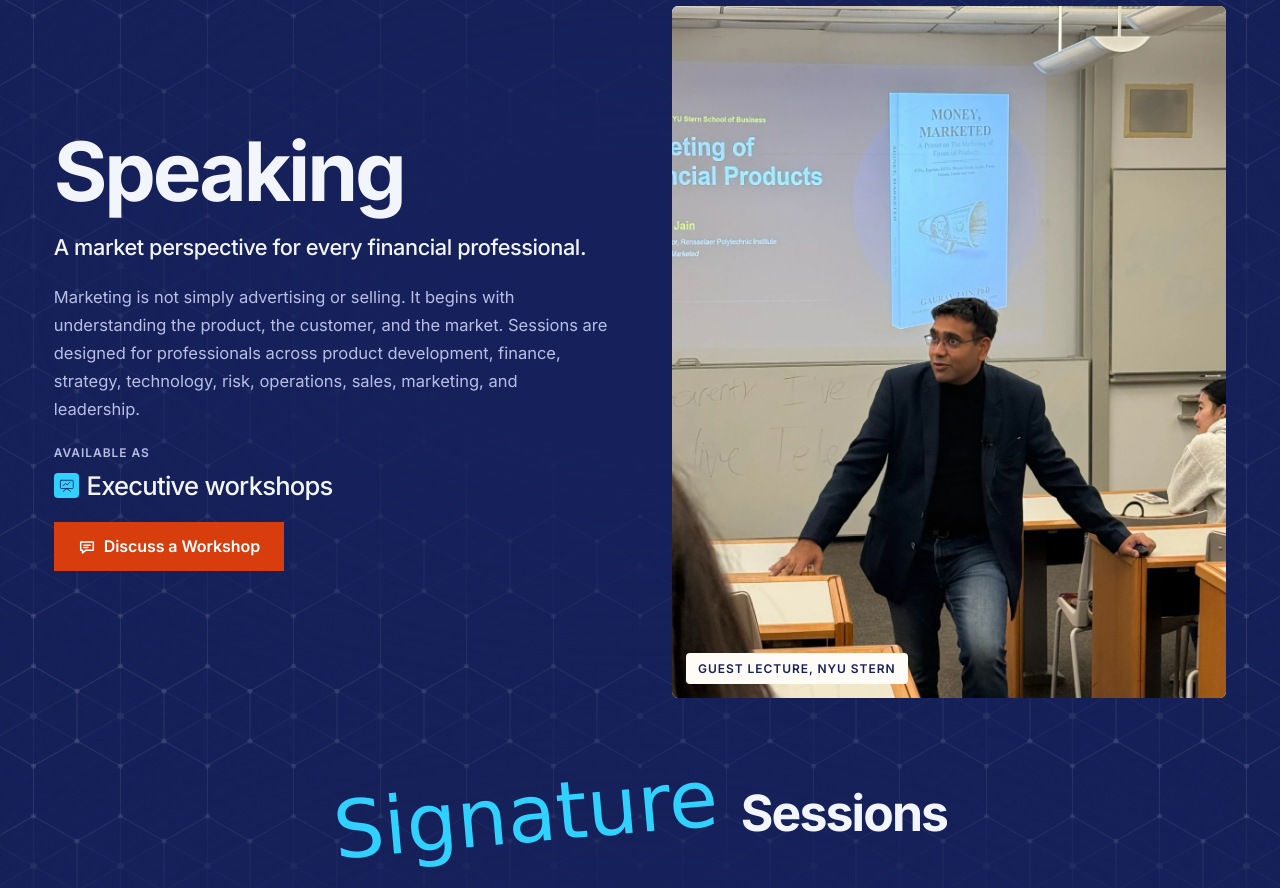
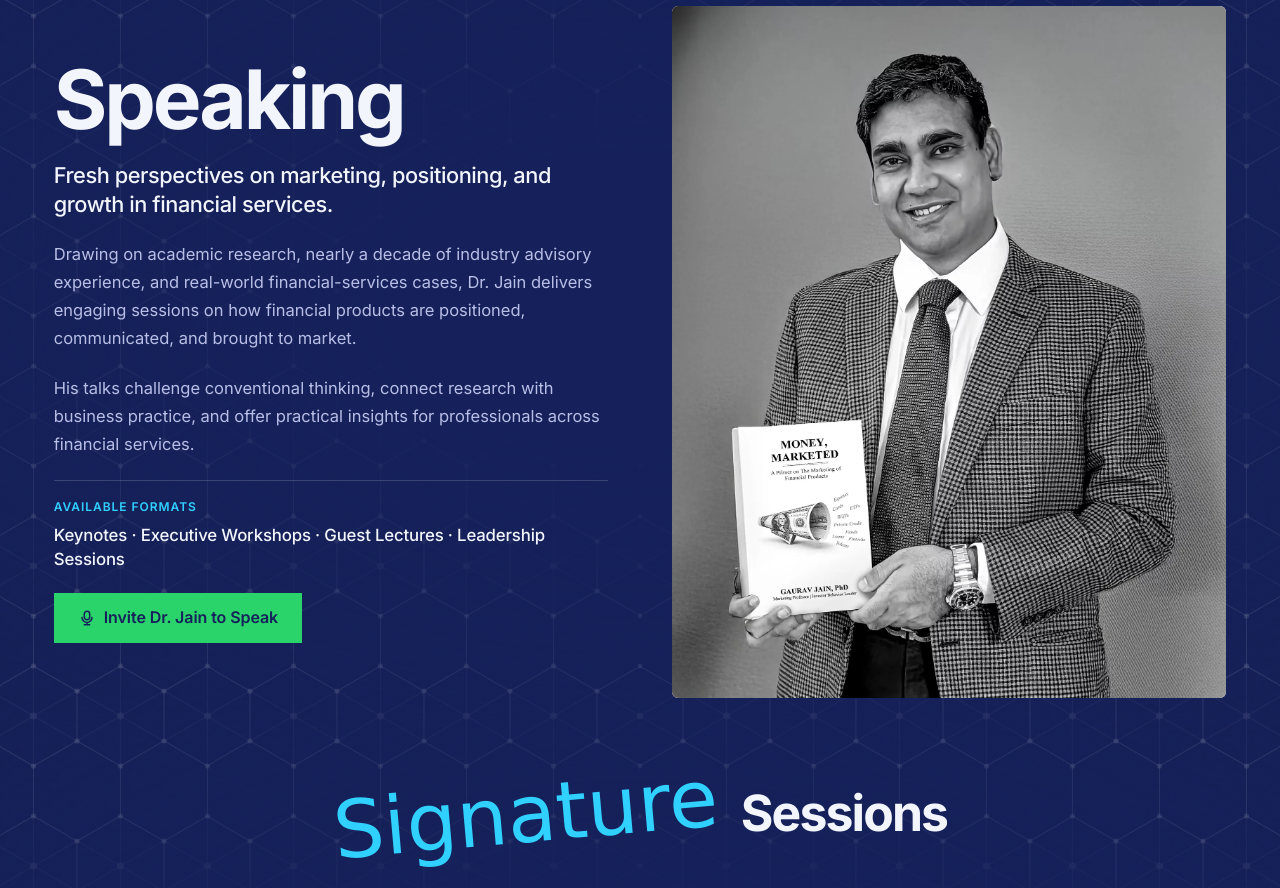
Before and after one commit to TwoZdo/gaurav-jain-site, a plain HTML site: page index.html in a window 1280 px wide. Shown: the part 2888-3776 px from the top of the page. Drawn offline with Linux system fonts and the light colour scheme; a web font is replaced by a local one.

Commit message:
Speaking: client copy, static formats line, green invite button, portrait with the book
Co-Authored-By: Claude Opus 5.5 <noreply@anthropic.com>
Claude-Session: https://claude.ai/code/session_01GcRmRZmAwVEkHUbC3LXqus

```diff
--- a/index.html
+++ b/index.html
@@ -9,7 +9,7 @@
   <link rel="preconnect" href="https://fonts.googleapis.com">
   <link rel="preconnect" href="https://fonts.gstatic.com" crossorigin>
   <link href="https://fonts.googleapis.com/css2?family=Mrs+Saint+Delafield&family=Inter:opsz,wght@14..32,300..800&display=swap" rel="stylesheet">
-  <link rel="stylesheet" href="styles.css?v=2007">
+  <link rel="stylesheet" href="styles.css?v=2008">
 </head>
 <body>
   <a class="skip" href="#main">Skip to content</a>
@@ -165,24 +165,17 @@
         <div class="split">
         <div class="band-copy">
           <h2 class="h2 h2--xl" id="talks-h">Speaking</h2>
-          <p class="about-lead">A market perspective for every financial professional.</p>
-          <p class="band-p">Marketing is not simply advertising or selling. It begins with understanding the product, the customer, and the market. Sessions are designed for professionals across product development, finance, strategy, technology, risk, operations, sales, marketing, and leadership.</p>
-          <div class="formats">
-            <span class="mono">Available as</span>
-            <ul class="dial-static"><li>Keynote talks</li><li>Employee development</li><li>Executive workshops</li></ul>
-            <p class="formats-dial" aria-hidden="true">
-              <span class="dial" data-dial><span class="drum">
-                <span class="face"><svg class="dial-ic" viewBox="0 0 40 40"><rect x="15" y="5" width="10" height="17" rx="5"/><path d="M10 19a10 10 0 0 0 20 0M20 29v6M14 35h12"/></svg>Keynote talks</span>
-                <span class="face"><svg class="dial-ic" viewBox="0 0 40 40"><circle cx="14" cy="14" r="5"/><circle cx="27" cy="16" r="4"/><path d="M5 33c1-6 4.5-9 9-9s8 3 9 9M23 33c.6-4 2.5-7 6-7 3 0 5 2 6 7"/></svg>Employee development</span>
-                <span class="face"><svg class="dial-ic" viewBox="0 0 40 40"><rect x="6" y="8" width="28" height="18" rx="2"/><path d="M12 32l8-6 8 6M12 20l5-5 4 3 6-6"/></svg>Executive workshops</span>
-              </span></span>
-            </p>
+          <p class="about-lead">Fresh perspectives on marketing, positioning, and growth in financial services.</p>
+          <p class="band-p">Drawing on academic research, nearly a decade of industry advisory experience, and real-world financial-services cases, Dr. Jain delivers engaging sessions on how financial products are positioned, communicated, and brought to market.</p>
+          <p class="band-p">His talks challenge conventional thinking, connect research with business practice, and offer practical insights for professionals across financial services.</p>
+          <div class="talk-formats">
+            <p class="mono">Available formats</p>
+            <p class="talk-formats-list">Keynotes · Executive Workshops · Guest Lectures · Leadership Sessions</p>
           </div>
-          <a class="btn btn--yellow" href="#invite"><svg class="btn-ic" viewBox="0 0 20 20" aria-hidden="true"><path d="M3 4.5h14v9H9l-4 3v-3H3z"/><path d="M6.5 8h7M6.5 10.5h4.5"/></svg><span>Discuss a Workshop</span></a>
+          <a class="btn btn--green" href="#invite"><svg class="btn-ic" viewBox="0 0 20 20" aria-hidden="true"><rect x="7" y="2.5" width="6" height="9.5" rx="3"/><path d="M4.5 9.5a5.5 5.5 0 0 0 11 0M10 15v2.5M7 17.5h6"/></svg><span>Invite Dr. Jain to Speak</span></a>
         </div>
         <figure class="split-photo">
-          <img src="assets/lecture-nyu-stern.webp" width="1200" height="1600" loading="lazy" alt="Dr. Gaurav Jain giving a guest lecture on the marketing of financial products at NYU Stern.">
-          <figcaption class="mono">Guest lecture, NYU Stern</figcaption>
+          <img src="assets/portrait-book.webp" width="1578" height="1973" loading="lazy" alt="Dr. Gaurav Jain smiling, holding a copy of his book Money, Marketed.">
         </figure>
         </div>
 
@@ -289,6 +282,6 @@
     </div>
   </footer>
 
-  <script src="site.js?v=2007" defer></script>
+  <script src="site.js?v=2008" defer></script>
 </body>
 </html>
--- a/styles.css
+++ b/styles.css
@@ -450,7 +450,7 @@ main, .foot { position: relative; z-index: 1; }
 .split-photo figcaption { position: absolute; left: 14px; bottom: 14px; background: var(--white); color: var(--ink); padding: 8px 12px; border-radius: 4px; }
 .hero .split-photo { aspect-ratio: auto; height: min(76svh, 760px); }
 .hero .split-photo img { object-position: 50% 38%; }
-.band--talks .split-photo img { object-position: 50% 40%; }
+.band--talks .split-photo img { object-position: 50% 30%; }
 #advisory { padding-bottom: calc(var(--sec) + 60px); }
 .skyline { left: var(--gut); width: min(520px, 40%); }
 .sess-h { margin-top: var(--sec); }
@@ -535,3 +535,8 @@ body { --hb: var(--paper); --hex: var(--hex-light); }
   -webkit-mask-composite: source-in;
   mask: linear-gradient(to right, transparent, #000 18%, #000 82%, transparent), linear-gradient(to bottom, transparent, #000 12%, #000 82%, transparent);
   mask-composite: intersect; }
+
+/* v51: Speaking copy from the client; the rotating formats dial is replaced by a static line. */
+.talk-formats { display: grid; gap: 8px; width: 100%; padding-top: 18px; border-top: 1px solid rgba(255,255,255,.16); }
+.talk-formats .mono { color: var(--yellow); }
+.talk-formats-list { font: 500 clamp(1.05rem, 1.3vw, 1.2rem)/1.45 var(--sans); letter-spacing: -.01em; color: var(--on-dark); }
```
Also changed, not shown: 2 other files.
